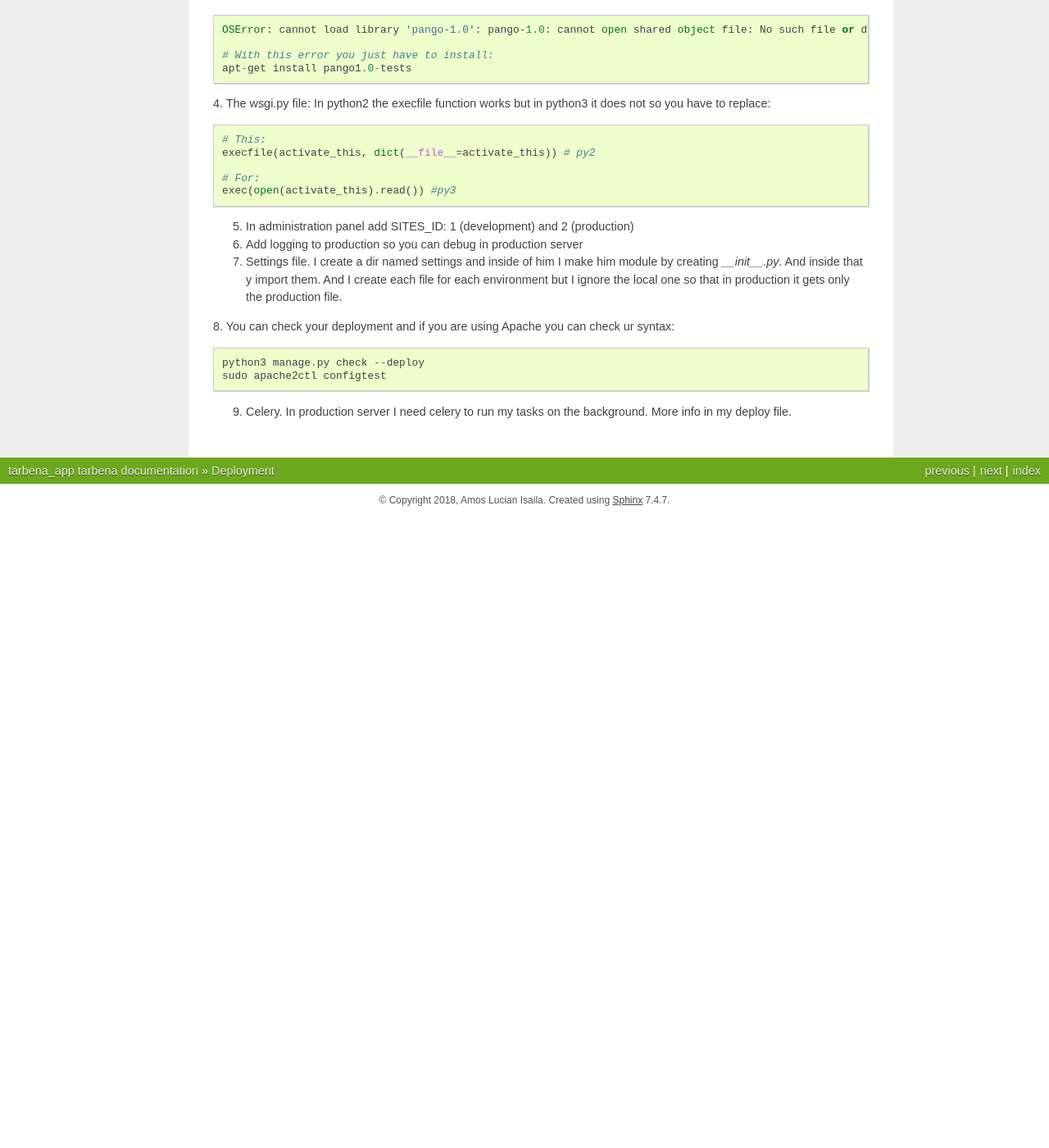
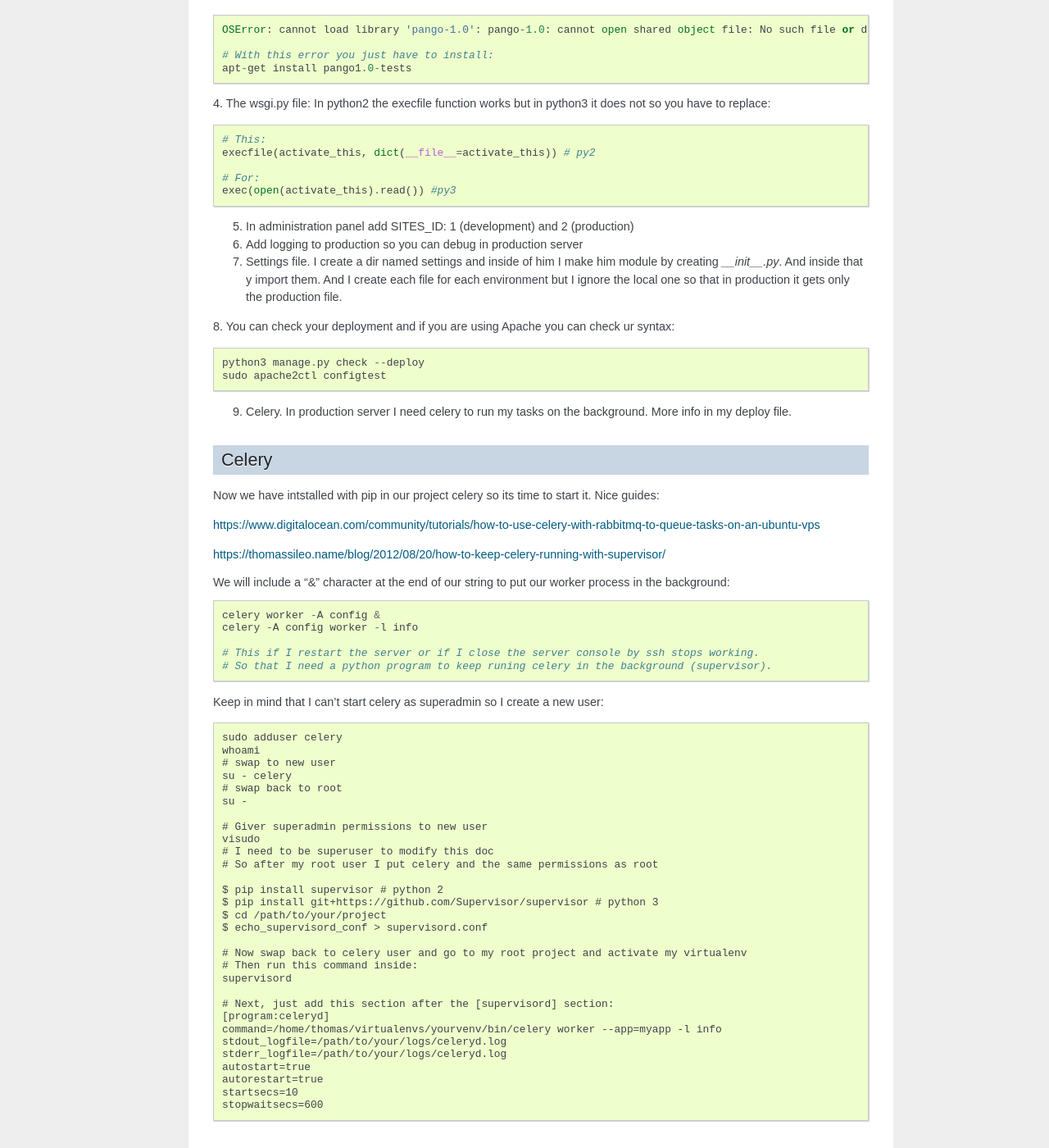
Before and after one commit to amosISA/tarbena_app, a Sphinx documentation site: the page built from docs/deployment.rst, in a window 1280 px wide and 1400 px high, scrolled down 2481 px. Shown: the whole window at 82% size. Built offline with Sphinx 7.4.7, drawn with Linux system fonts in a browser that asks for light colours; before the commit the page ends 3111 px from its top, so only the background shows below that.

Commit message:
New docs added

```diff
--- a/docs/deployment.rst
+++ b/docs/deployment.rst
@@ -146,3 +146,58 @@ In python2 the execfile function works but in python3 it does not so you have to
     sudo apache2ctl configtest
 
 9. Celery. In production server I need celery to run my tasks on the background. More info in my deploy file.
+
+Celery
+------
+Now we have intstalled with pip in our project celery so its time to start it.
+Nice guides:
+
+`https://www.digitalocean.com/community/tutorials/how-to-use-celery-with-rabbitmq-to-queue-tasks-on-an-ubuntu-vps <https://www.digitalocean.com/community/tutorials/how-to-use-celery-with-rabbitmq-to-queue-tasks-on-an-ubuntu-vps>`_
+
+
+`https://thomassileo.name/blog/2012/08/20/how-to-keep-celery-running-with-supervisor/ <https://thomassileo.name/blog/2012/08/20/how-to-keep-celery-running-with-supervisor/>`_
+
+
+| We will include a "&" character at the end of our string to put our worker process in the background:
+
+::
+
+    celery worker -A config &
+    celery -A config worker -l info
+
+    # This if I restart the server or if I close the server console by ssh stops working.
+    # So that I need a python program to keep runing celery in the background (supervisor).
+
+Keep in mind that I can't start celery as superadmin so I create a new user:
+::
+
+    sudo adduser celery
+    whoami
+    # swap to new user
+    su - celery
+    # swap back to root
+    su -
+
+    # Giver superadmin permissions to new user
+    visudo
+    # I need to be superuser to modify this doc
+    # So after my root user I put celery and the same permissions as root
+
+    $ pip install supervisor # python 2
+    $ pip install git+https://github.com/Supervisor/supervisor # python 3
+    $ cd /path/to/your/project
+    $ echo_supervisord_conf > supervisord.conf
+
+    # Now swap back to celery user and go to my root project and activate my virtualenv
+    # Then run this command inside:
+    supervisord
+
+    # Next, just add this section after the [supervisord] section:
+    [program:celeryd]
+    command=/home/thomas/virtualenvs/yourvenv/bin/celery worker --app=myapp -l info
+    stdout_logfile=/path/to/your/logs/celeryd.log
+    stderr_logfile=/path/to/your/logs/celeryd.log
+    autostart=true
+    autorestart=true
+    startsecs=10
+    stopwaitsecs=600
```
